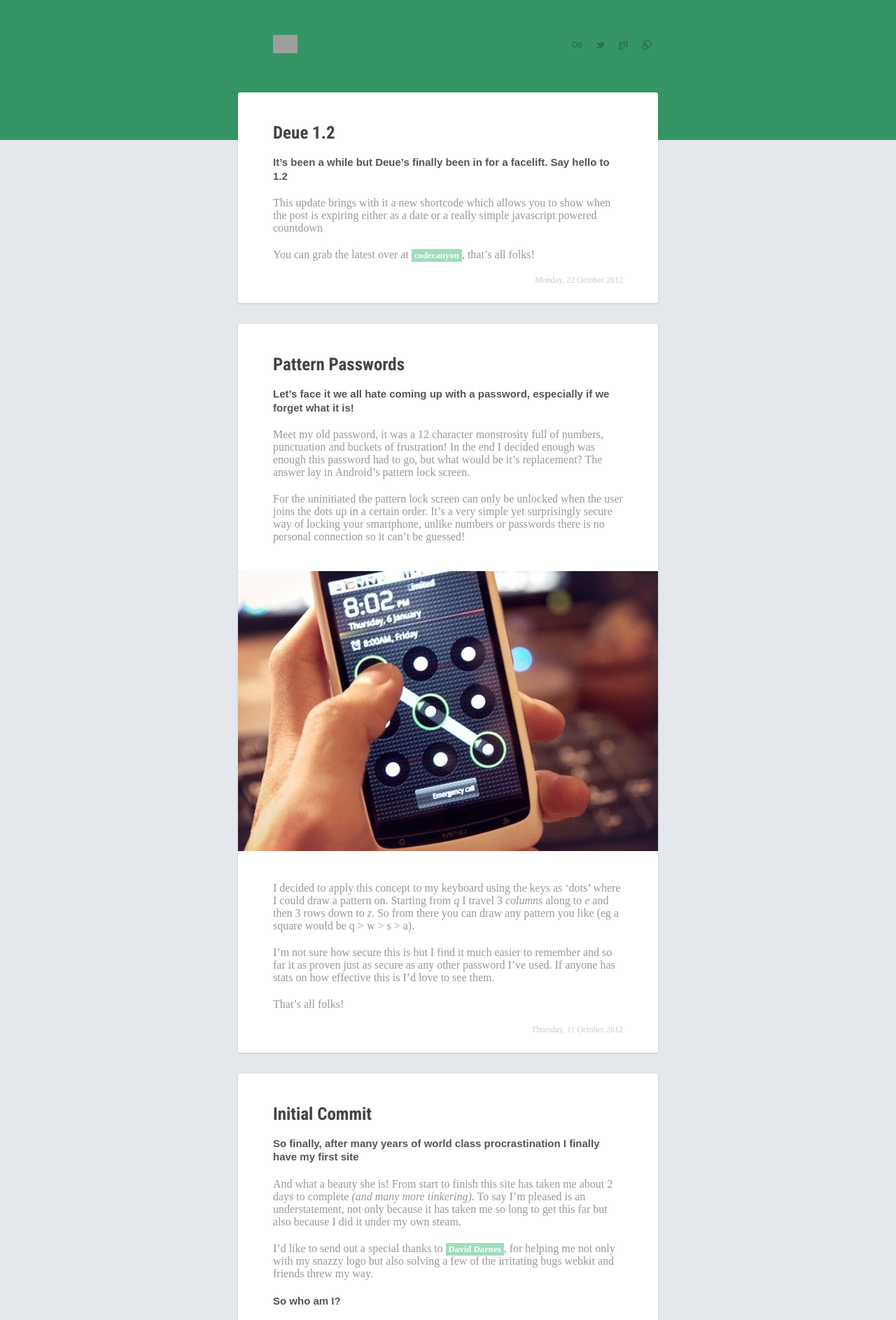
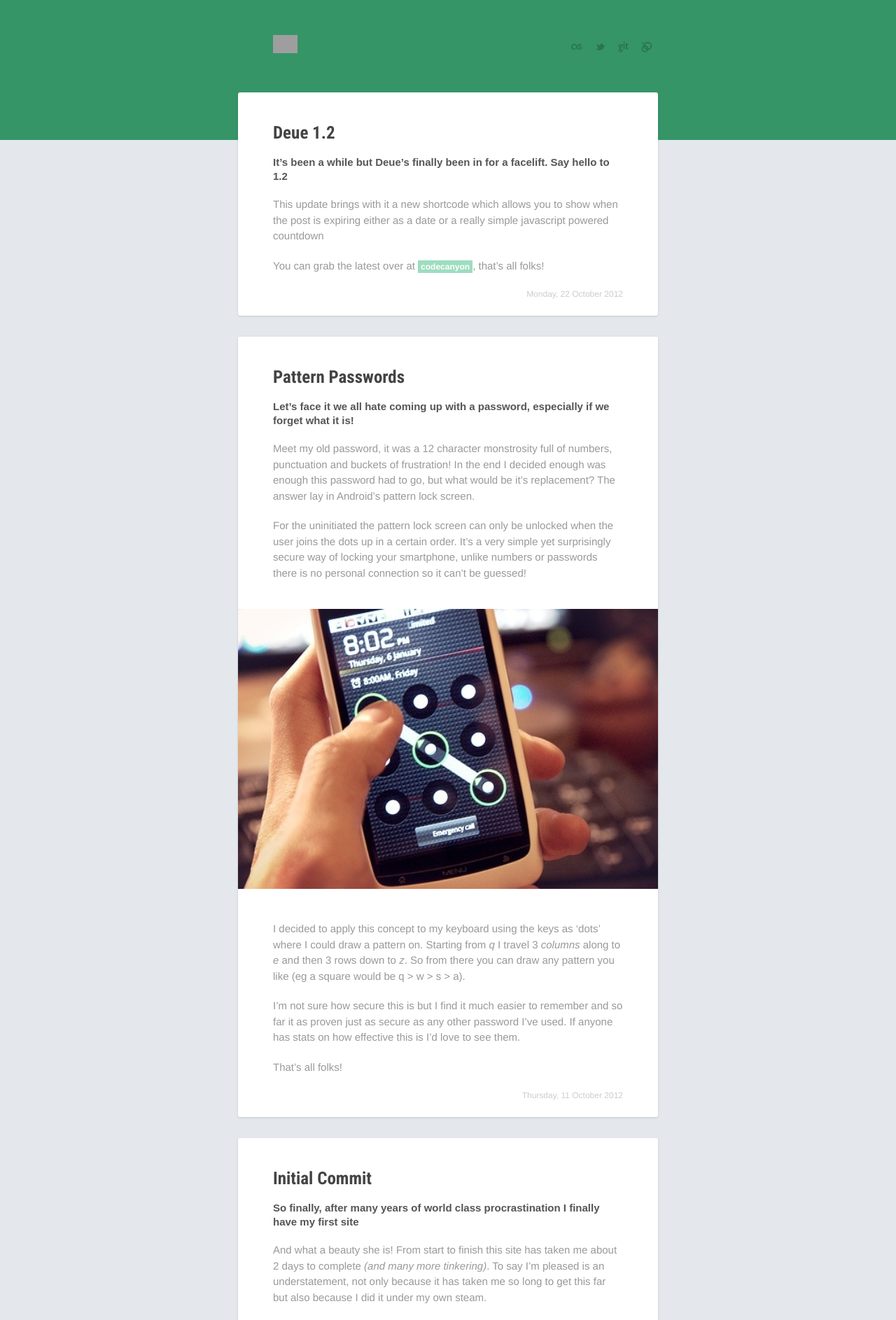
Before and after one commit to studioromeo/studioromeo.github.com, a Jekyll site: the page built from index.html, in a window 1280 px wide. Shown: the top 1886 px of the page at 70% size. Built offline with Jekyll 4.4.1, drawn with Linux system fonts in a browser that asks for light colours; the list of posts is cut into pages by our own code; grey boxes are pictures that could not be loaded.

Commit message:
Fixes firefox css bug

```diff
--- a/css/style.css
+++ b/css/style.css
@@ -44,7 +44,7 @@
 	width: 600px;
 	background: #E4E8EC;
 	color: #999;
-	font: normal 15px/1.5 'Helvetica' sans-serif;
+	font: normal 15px/1.5 'Helvetica', sans-serif;
 	-webkit-font-smoothing: antialiased;
 	text-rendering: optimizeLegibility;
 }
```
Also changed, not shown: css/style.min.css.
